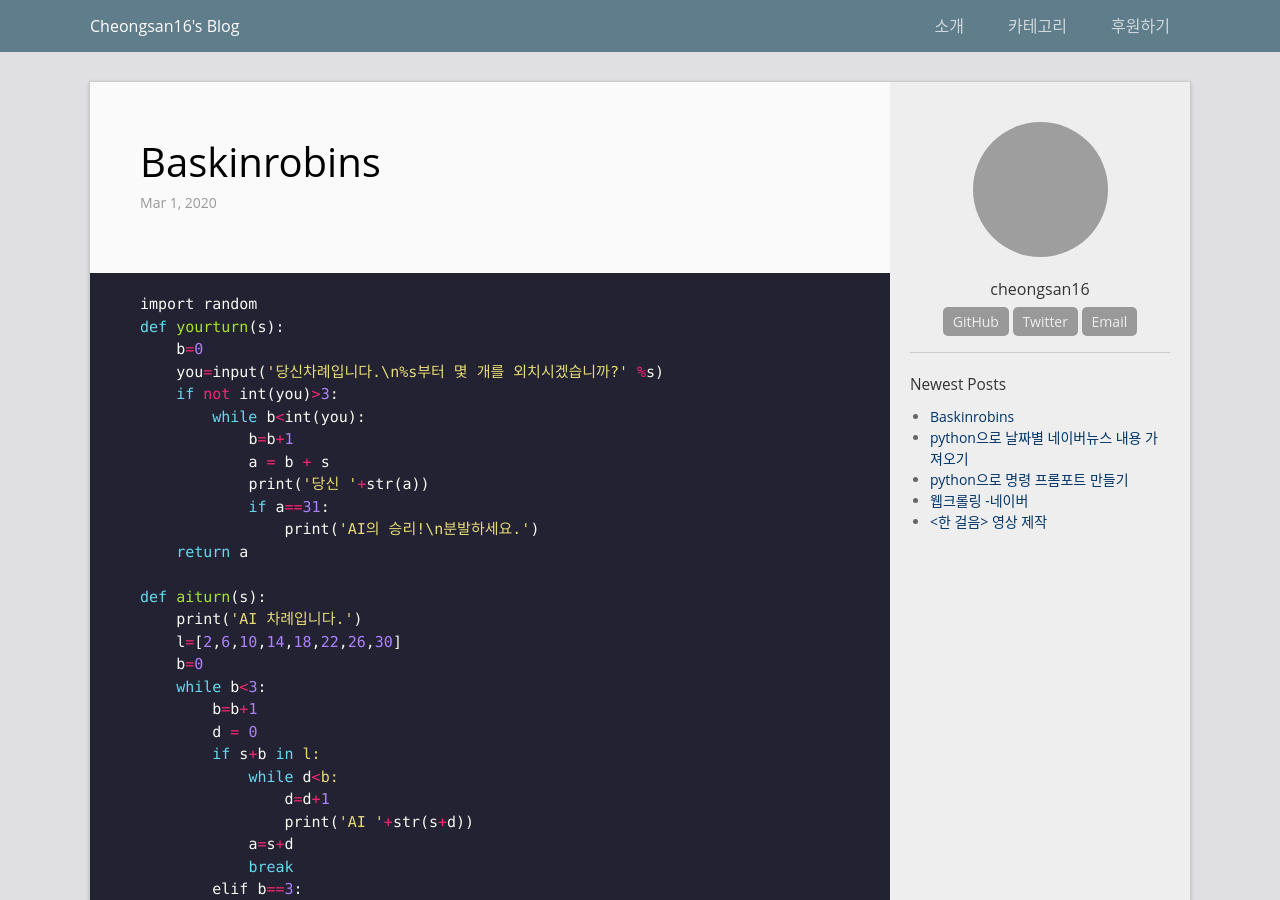
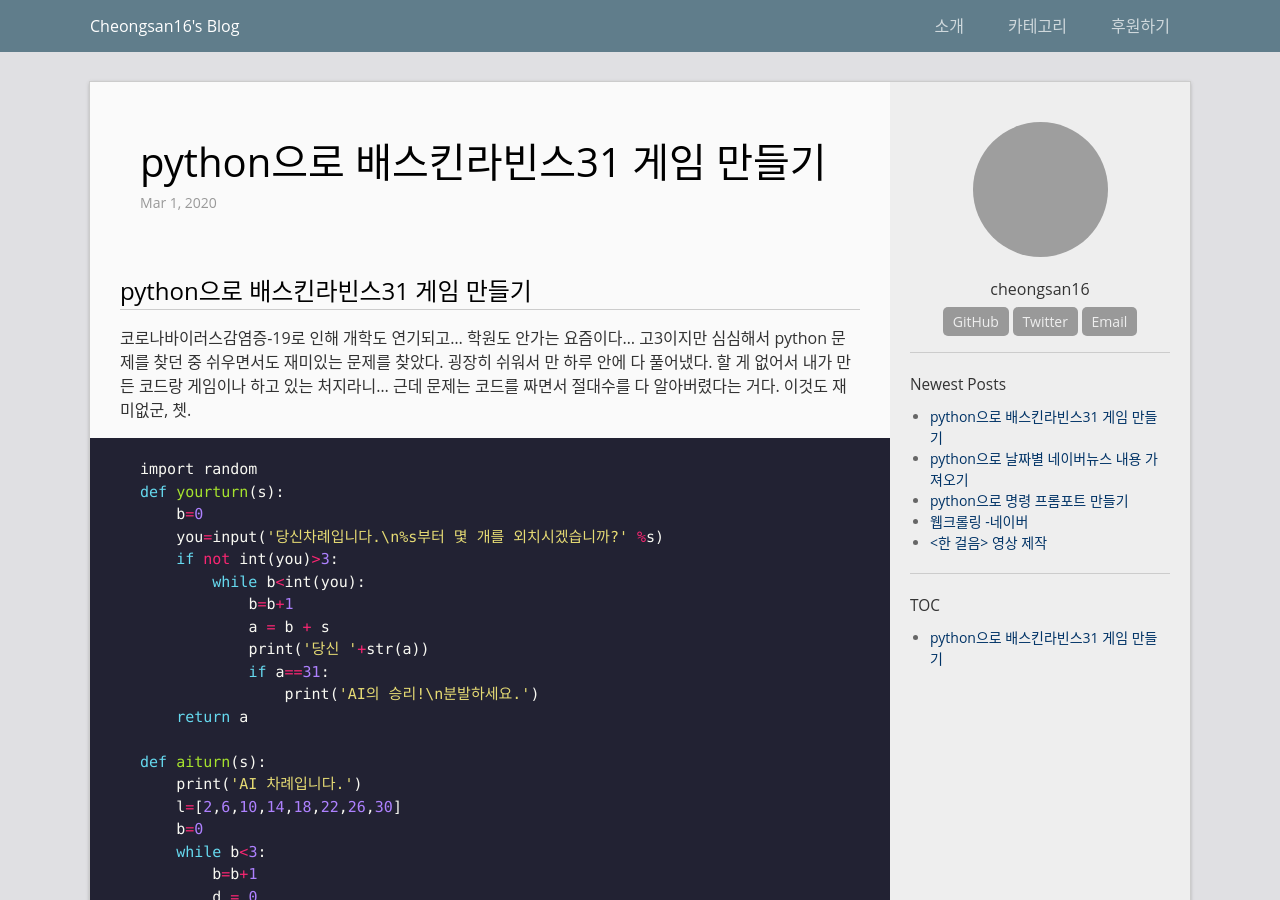
Before and after one commit to cheongsan16/cheongsan16.github.com, a Jekyll site: the page built from _posts/2020-03-01-baskinrobins.md, in a window 1280 px wide and 900 px high. Built offline with Jekyll 4.4.1, drawn with Linux system fonts in a browser that asks for light colours; some of the changed text lies outside the part shown; grey boxes are pictures that could not be loaded.

Commit message:
Update 2020-03-01-baskinrobins.md

````diff
--- a/_posts/2020-03-01-baskinrobins.md
+++ b/_posts/2020-03-01-baskinrobins.md
@@ -1,3 +1,14 @@
+---
+layout: post
+title:  "python으로 배스킨라빈스31 게임 만들기"
+date:   2020-03-01 11:00
+categories: jekyll
+permalink: /archivers/mal
+---
+# python으로 배스킨라빈스31 게임 만들기
+
+코로나바이러스감염증-19로 인해 개학도 연기되고... 학원도 안가는 요즘이다... 고3이지만 심심해서 python 문제를 찾던 중 쉬우면서도 재미있는 문제를 찾았다. 굉장히 쉬워서 만 하루 안에 다 풀어냈다. 할 게 없어서 내가 만든 코드랑 게임이나 하고 있는 처지라니... 근데 문제는 코드를 짜면서 절대수를 다 알아버렸다는 거다. 이것도 재미없군, 쳇.
+
 ```ruby
 import random
 def yourturn(s):
@@ -64,3 +75,5 @@ while 1:
         a=0
         b=0
 ```
+
+그래도 동생을 놀리는 데에는 좋은 효과를 발휘했다! 배워서 동생 정도는 놀릴 수 있다는 데에 참 감사하고 즐겁다 ㅋㅋㅋ
````
